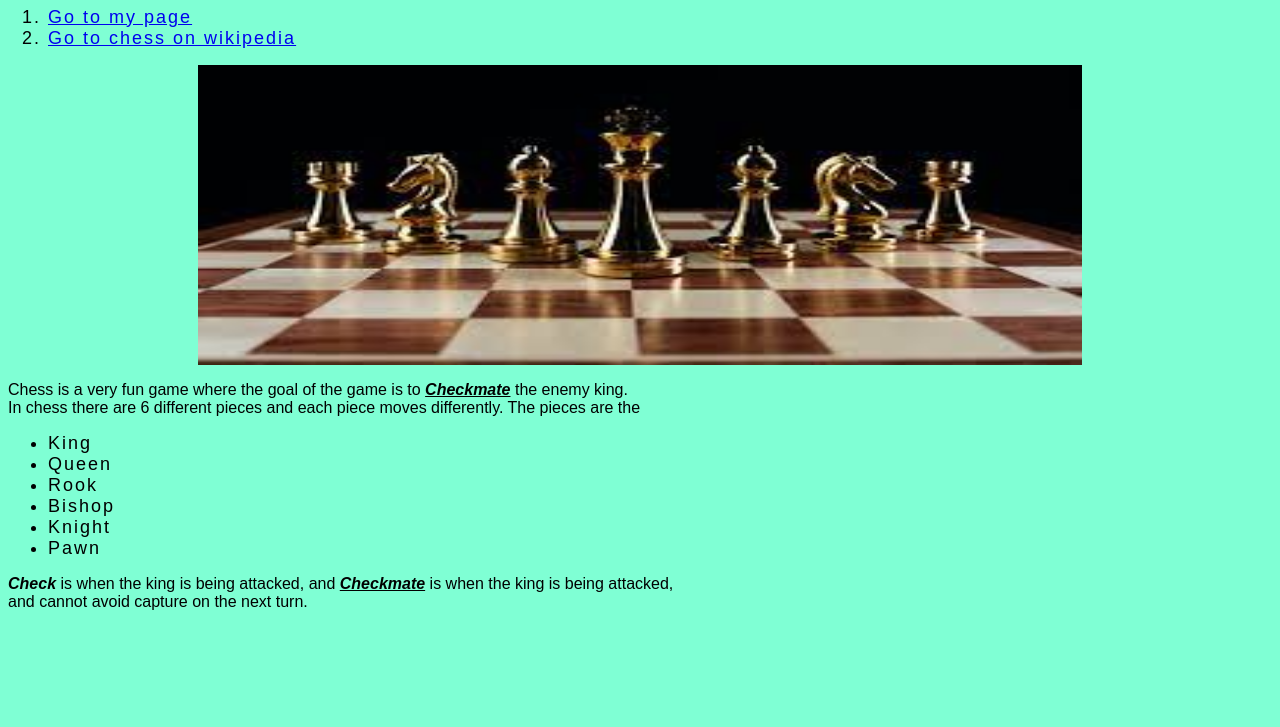
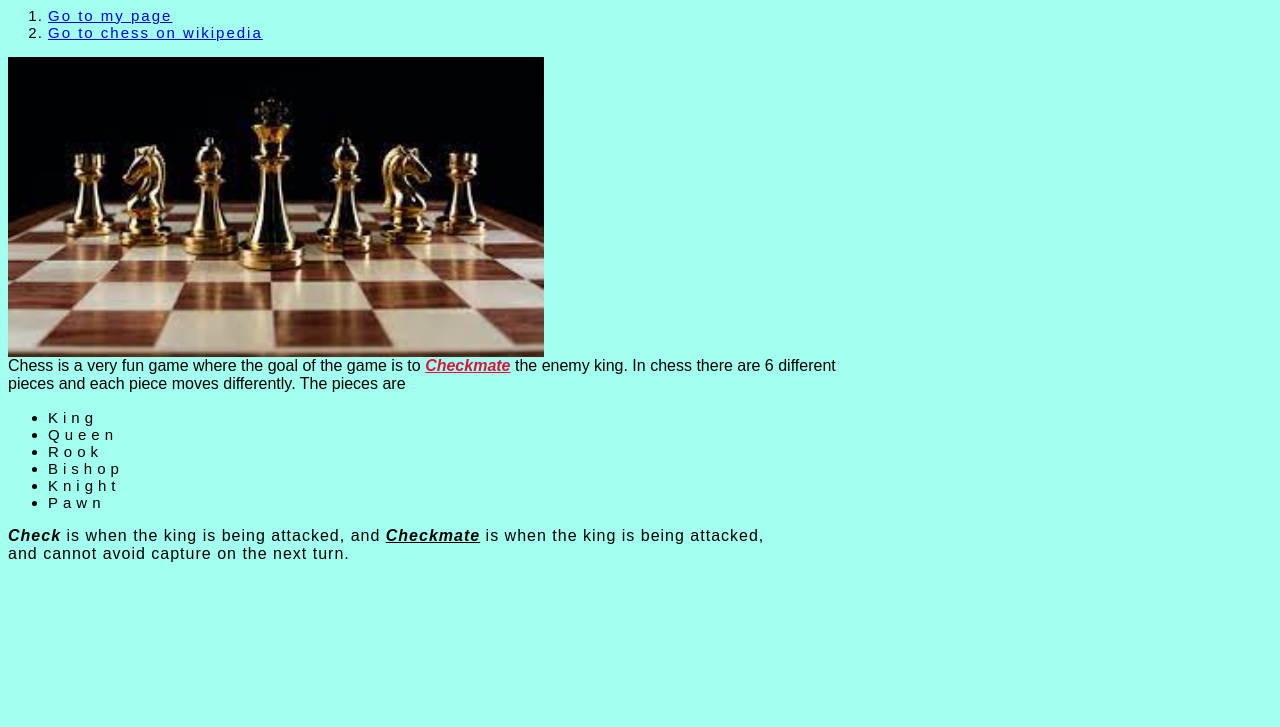
Before and after one commit to swirlingvortex/Web_Dev_Lab, a plain HTML site: page Chess.html in a window 1280 px wide. Shown: the part 73-800 px from the top of the page. Drawn offline with Linux system fonts and the light colour scheme.

Commit message:
Added More Styles and Classes

```diff
--- a/Chess.html
+++ b/Chess.html
@@ -1,7 +1,7 @@
 <!DOCTYPE html>
 <html lang="en">
 <head>
-    <link href="Styles\Styles.css" rel="stylesheet" type="text/css">
+    <link href="Styles\Lab_2_Individual_Styles.css" rel="stylesheet" type="text/css">
     <meta charset="UTF-8">
     <meta http-equiv="X-UA-Compatible" content="IE=edge">
     <meta name="viewport" content="width=device-width, initial-scale=1.0">
@@ -18,17 +18,16 @@
     alt = "Chess Board"
     title = "Chess Board"
 >
-    <p>
-        Chess is a very fun game where the goal of the game is to <b><em><u>Checkmate</u></em></b> the enemy king. <br>
-        In chess there are 6 different pieces and each piece moves differently. The pieces are the
-    </p>
+    <span>Chess is a very fun game where the goal of the game is to</span>
+    <span id = "Checkmate"><b><em><u>Checkmate</u></em></b></span>
+    <span>the enemy king. In chess there are 6 different  <br> pieces and each piece moves differently. The pieces are </span>
     <ul>
-        <li>King</li>
-        <li>Queen</li>
-        <li>Rook</li>
-        <li>Bishop</li>
-        <li>Knight</li>
-        <li>Pawn</li>
+        <li class = "Piece">King</li>
+        <li class = "Piece">Queen</li>
+        <li class = "Piece">Rook</li>
+        <li class = "Piece">Bishop</li>
+        <li class = "Piece">Knight</li>
+        <li class = "Piece">Pawn</li>
     </ul>
     <p><b><em>Check</em></b> is when the king is being attacked, and <b><em><u>Checkmate</u></em></b> is when the king is being attacked, <br> and cannot avoid capture on the next turn.</p>
 </body>
--- /dev/null
+++ b/Styles/Lab_2_Individual_Styles.css
@@ -0,0 +1,40 @@
+html {
+    background-color: rgb(162, 255, 239);
+    font-family: "Comic Sans", sans-serif;
+}
+h1 {
+    color : red
+    font-size:18px;
+    letter-spacing:5px;
+}
+p {
+    color : greenyellow
+    font-size:15px;
+    letter-spacing:1px;
+}
+li {
+    font-size:15px;
+    letter-spacing:1px;
+    color :black;
+}
+
+img {
+    display: block;
+}
+div {
+    border: rgb(229, 255, 0) dotted 3px;
+    padding: 10px;
+    margin: 50px;
+}
+#Checkmate {
+    color:crimson
+}
+.Piece {
+    color:rgb(255, 0, 221)
+    font-size:15px;
+    letter-spacing:5px;
+}
+a {
+    font-size:15px;
+    letter-spacing:2px;
+}
--- a/Styles/Styles.css
+++ b/Styles/Styles.css
@@ -10,22 +10,13 @@ li {
     font-size:18px;
     letter-spacing:2px;
 }
-.bold {
-    font-weight:bold;
-}
-li.bold {
-    font-style: italic;
-}
-#plug {
-    color:blueviolet;
-}
 
 img {
     display: block;
     width: 70%;
     margin: 0 auto;
 }
-div.coolbox {
+div {
     border: lightblue dotted 3px;
     padding: 20px;
     margin: 10px;
```
Also changed, not shown: index.html (+1 -1 lines).
